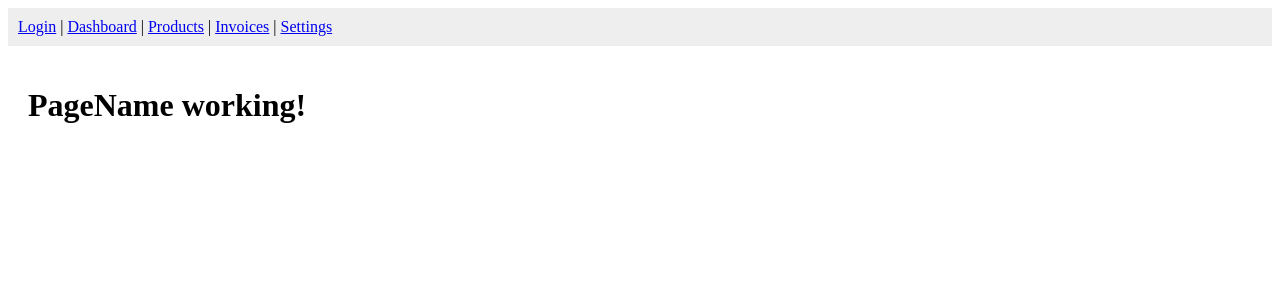
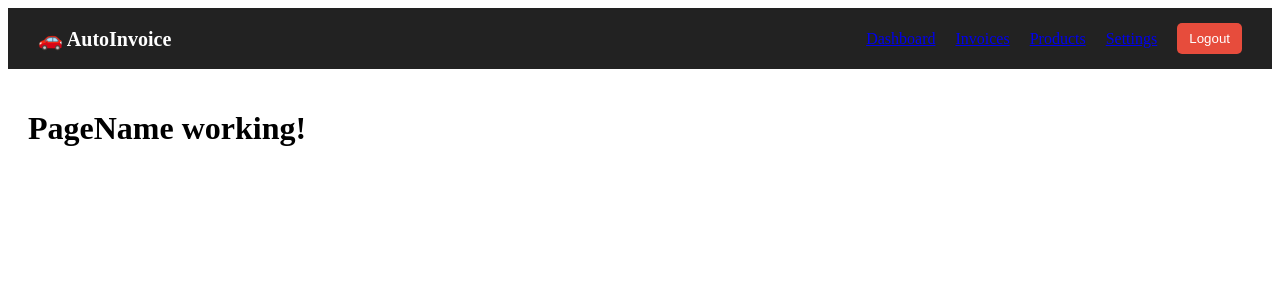
Before and after one commit to TinkaB6/automotive-invoice, a Next.js app: page /invoices in a window 1280 px wide. Shown: the top 300 px of the page. Built offline with nearby package versions, Linux system fonts and the light colour scheme; no server answers.

Commit message:
Update Navbar.tsx

```diff
--- a/components/Navbar.tsx
+++ b/components/Navbar.tsx
@@ -1,12 +1,56 @@
-import Link from 'next/link'
+import Link from 'next/link';
+import { useRouter } from 'next/router';
+import supabase from '../utils/supabaseClient';
+
 export default function Navbar() {
+  const router = useRouter();
+
+  const handleLogout = async () => {
+    await supabase.auth.signOut();
+    router.push('/login');
+  };
+
   return (
-    <nav style={{ padding: 10, background: '#eee' }}>
-      <Link href="/login">Login</Link>{' | '}
-      <Link href="/dashboard">Dashboard</Link>{' | '}
-      <Link href="/products">Products</Link>{' | '}
-      <Link href="/invoices">Invoices</Link>{' | '}
-      <Link href="/settings">Settings</Link>
+    <nav style={styles.navbar}>
+      <div style={styles.brand}>🚗 AutoInvoice</div>
+      <ul style={styles.navLinks}>
+        <li><Link href="/dashboard">Dashboard</Link></li>
+        <li><Link href="/invoices">Invoices</Link></li>
+        <li><Link href="/products">Products</Link></li>
+        <li><Link href="/settings">Settings</Link></li>
+        <li><button onClick={handleLogout} style={styles.logout}>Logout</button></li>
+      </ul>
     </nav>
-  )
+  );
 }
+
+const styles = {
+  navbar: {
+    display: 'flex',
+    justifyContent: 'space-between',
+    alignItems: 'center',
+    padding: '15px 30px',
+    backgroundColor: '#222',
+    color: '#fff',
+  },
+  brand: {
+    fontSize: '20px',
+    fontWeight: 'bold',
+  },
+  navLinks: {
+    listStyle: 'none',
+    display: 'flex',
+    gap: '20px',
+    alignItems: 'center',
+    margin: 0,
+    padding: 0,
+  },
+  logout: {
+    backgroundColor: '#e74c3c',
+    color: '#fff',
+    border: 'none',
+    padding: '8px 12px',
+    borderRadius: '5px',
+    cursor: 'pointer',
+  },
+};
```
